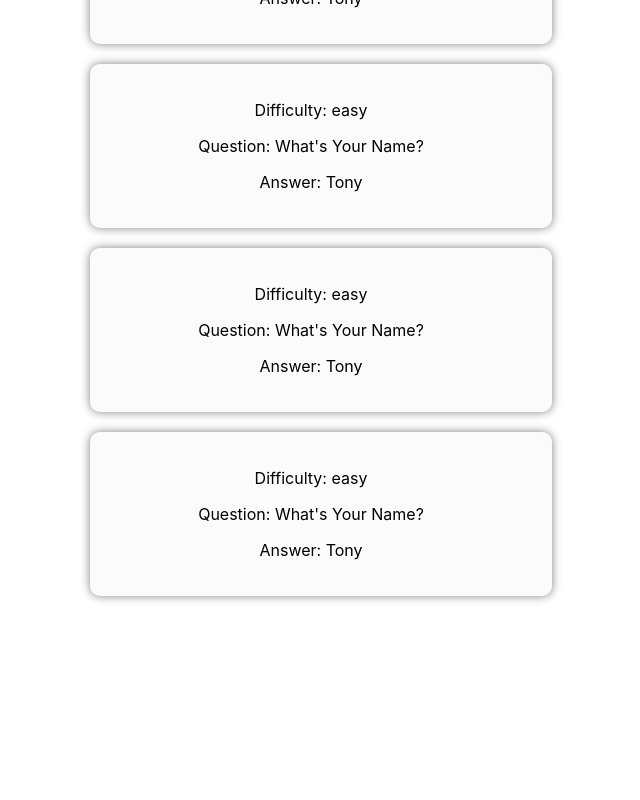
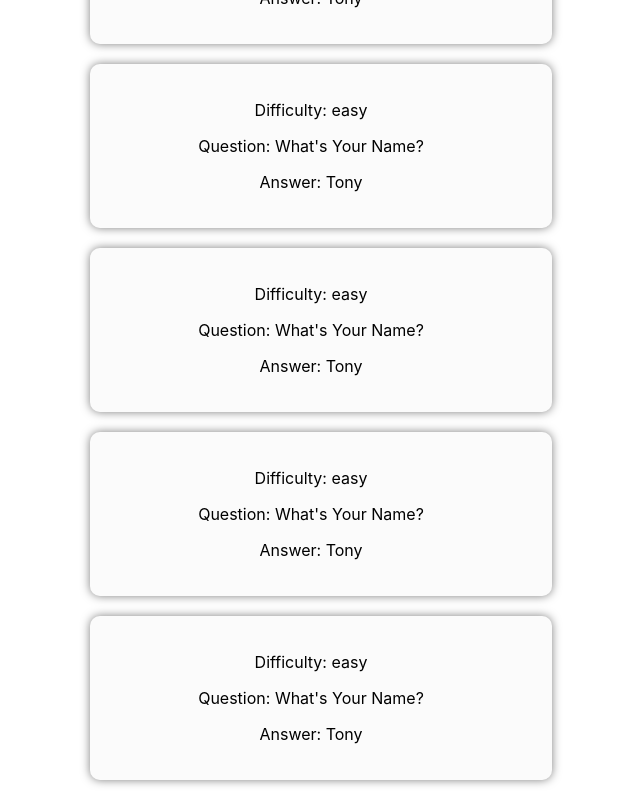
Before and after one commit to AndrewW129/phase2project, a React (Create React App) app: page /questions/userQuestions in a window 1280 px wide. Shown: the part 254-1054 px from the top of the page, without its empty margins (319-959 px from the left). Before the commit the page ends 870 px from the top, so only its background shows below. Built offline with nearby package versions, Linux system fonts and the light colour scheme; data requests are answered from the project's data file.

Commit message:
made more user-friendly

```diff
--- a/db.json
+++ b/db.json
@@ -23,6 +23,12 @@
       "difficulty": "easy",
       "answer": "Tony",
       "id": 4
+    },
+    {
+      "question": "What's Your Name?",
+      "difficulty": "easy",
+      "answer": "Tony",
+      "id": 5
     }
   ],
   "leaderboard": {}
--- a/src/QuestionItem.js
+++ b/src/QuestionItem.js
@@ -1,4 +1,6 @@
 import React,{useState} from 'react'
+
+let initValue = ''
 
 function QuestionItem({questions, onScore, points}) {
 
@@ -11,30 +13,30 @@ function QuestionItem({questions, onScore, points}) {
         )
     })
 
-    console.log(questions.map(question => question.correctAnswer))
-    const [userAnswer, setUserAnswer] = useState('')
+    let correctAnswer = questions.map(question => question.correctAnswer)
+    const [userAnswer, setUserAnswer] = useState(initValue)
 
     const handleChange = (e) => {
         setUserAnswer(e.target.value)
     }
 
-    const newQuestion = (e) => {
-        console.log('New Question Generated')
-    }
-
     const handleFormSubmit = (e) => {
-        e.preventDefault()
         if (userAnswer.toLowerCase() === questions[0].correctAnswer.toLowerCase()) {
             onScore(points + 10)
             alert('Correct Answer!')
         } else {
+            e.preventDefault()
             alert('Wrong Answer!')
+            setUserAnswer(initValue)
         }
+    }
+
+    const showAnswer = () => {
+        alert(correctAnswer)
     }
 
   return (
     <div className='q-container'>
-        <p>Points: {points}</p>
         <div className='question'>
             {question}
         </div>
@@ -42,9 +44,9 @@ function QuestionItem({questions, onScore, points}) {
             <input onChange={handleChange} type="text" value={userAnswer} placeholder='Your Answer is...'/>
             <button type='submit' className='q-button' >Submit Answer</button>
         </form>
-        <form onSubmit={newQuestion}>
-            <button >New Question</button>
-        </form>
+        <>
+            <button onClick={showAnswer}>Show Answer</button>
+        </>
     </div>
   )
 }
--- a/src/QuestionList.js
+++ b/src/QuestionList.js
@@ -4,21 +4,9 @@ import QuestionItem from './QuestionItem'
 function QuestionList({questions, setQuestions, onScore, points}) {
 
   useEffect(() => {
-    let isMounted = true;
-
     fetch('https://the-trivia-api.com/v2/questions?limit=1')
     .then(response => response.json())
-    .then(data => {
-        if (isMounted) {
-          // Update state only if the component is still mounted
-          setQuestions(data);
-        }
-      })
-
-    return () => {
-      // Cleanup: set isMounted to false when component unmounts
-      isMounted = false;
-    };
+    .then(data => setQuestions(data))
 }, []);
 
 
```
